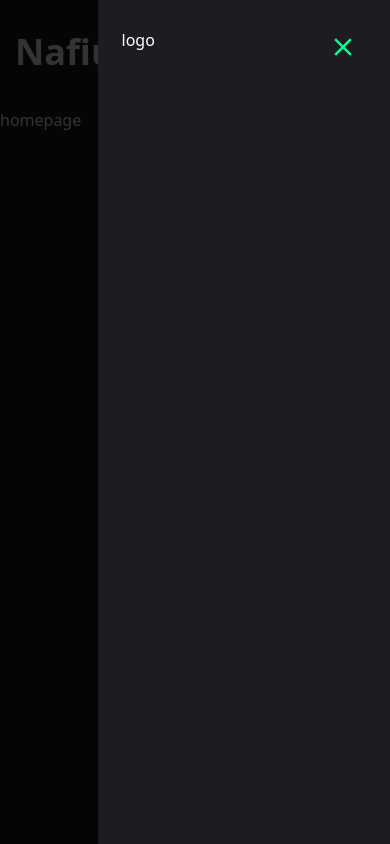
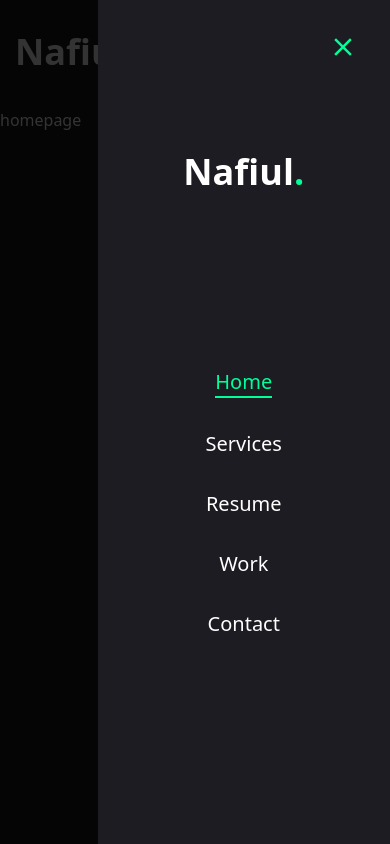
Before and after one commit to nafiulhaqueinan/Portfolio_site, a Next.js app: page / in a window 390 px wide. Both pictures are taken after a click on the button 359 px from the left and 52 px from the top of the page. Built offline with nearby package versions, Linux system fonts and the light colour scheme.

Commit message:
mobile nav done and work

```diff
--- a/components/MobileNav.jsx
+++ b/components/MobileNav.jsx
@@ -12,25 +12,25 @@
     },
     {
         name : 'services',
-        path : '/',
+        path : '/services',
 
     },
     {
         name : 'resume',
-        path : '/',
+        path : '/resume',
 
     },
     {
         name : 'work',
-        path : '/',
+        path : '/work',
 
     },
     {
         name : 'contact',
-        path : '/',
+        path : '/contact',
 
     },
- ]
+ ];
 
 
 const MobileNav=()=>{
@@ -43,7 +43,28 @@
             </SheetTrigger>
             <SheetContent className="flex flex-col">
             {/*logo*/}
-            <div>logo</div>
+            <div className="mt-32 mb-40 text-center text-2xl">
+                <Link href="/">
+                <h1 className="text-4xl font-semibold">
+                Nafiul<span className='text-accent'>.</span>
+                </h1>
+                </Link>
+            </div>
+            <nav className="flex flex-col justify-center items-center gap-8">
+            {links.map((link,index)=>{
+                return (
+                    <Link
+                    href={link.path}
+                    key={index}
+                    className={`${
+                        link.path === pathname && "text-accent border-b-2 border-accent"
+                    } text-xl capitalize hover:text-accent transition-all`}
+                    >
+                     {link.name}
+                    </Link>
+                );
+            })}
+            </nav>
             </SheetContent>
         </Sheet>
     );
```
